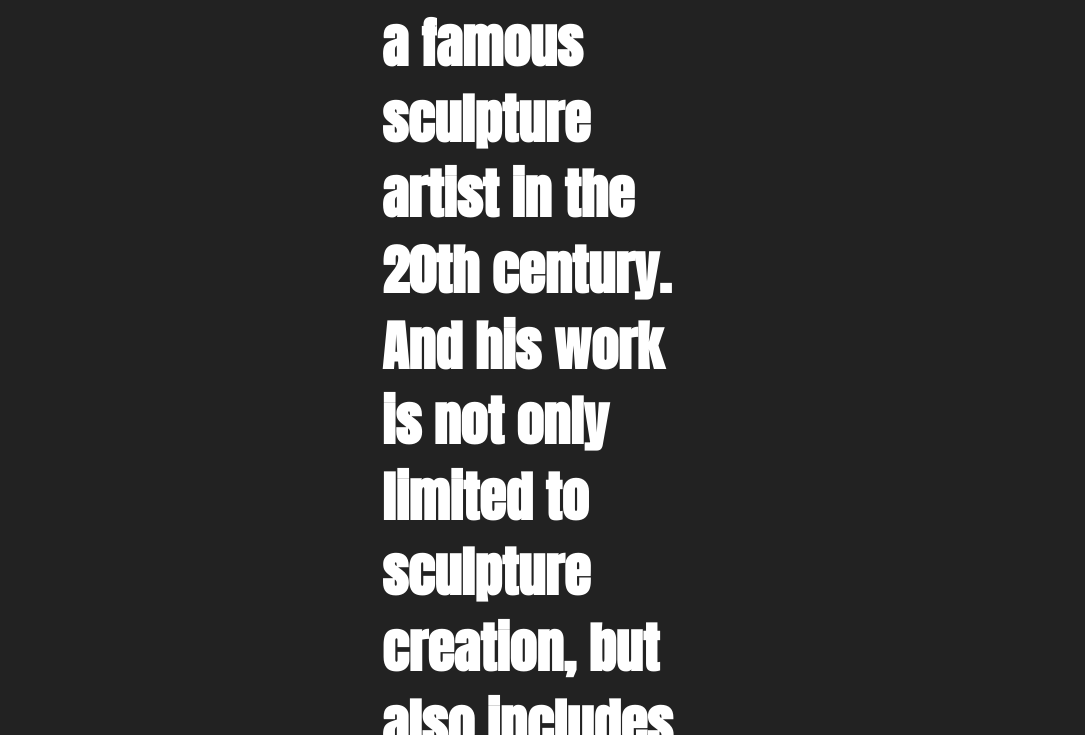
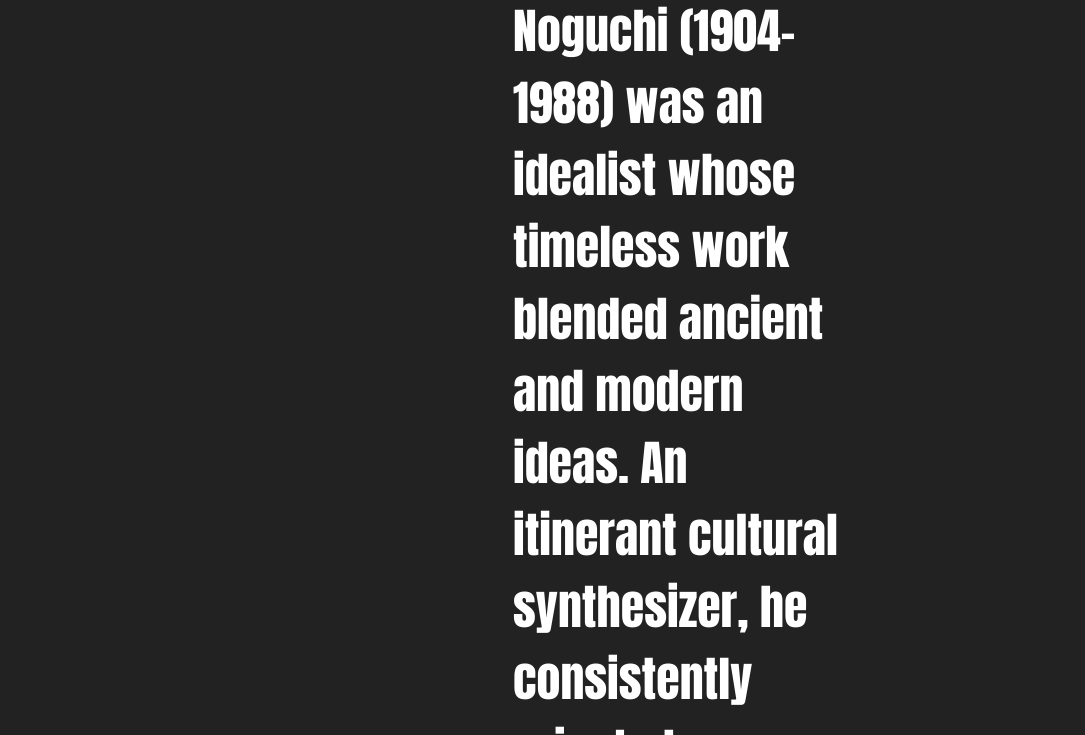
Before and after one commit to yttj/core-int-pucd-2035_yu, a website: page projects/css-grid-1.html in a window 1280 px wide. Shown: the part 365-1100 px from the top of the page, without its empty margins (98-1183 px from the left). Drawn offline with Linux system fonts and the light colour scheme; files that its build step writes are made by us from their sources; files whose address does not match are found by name.

Commit message:
Update css-grid-1.html

```diff
--- a/projects/css-grid-1.html
+++ b/projects/css-grid-1.html
@@ -12,25 +12,35 @@
     <meta property="og:url" content="">
     <meta property="og:image" content="">
 
-  <link rel="manifest" href="site.webmanifest">
-  <link rel="apple-touch-icon" href="icon.png">
+    <link rel="manifest" href="../site.webmanifest">
+    <link rel="apple-touch-icon" href="../icon.png">
     <!-- Place favicon.ico in the root directory -->
 
-  <link rel="stylesheet" href="css/normalize.css">
-  <link rel="stylesheet" href="css/main.css">
+    <link rel="stylesheet" href="../css/normalize.css">
+    <link rel="stylesheet" href="../css/main.css">
 
     <meta name="theme-color" content="#fafafa">
   </head>
 
 <body>
 
-  <!-- Add your site or application content here -->
-  <main>
+  <main class="type-sample">
+
+    <section class="intro-block">
       <h1>Isamu Noguchi</h1>
-    <h2>Isamu Noguchi (1904-1988), a Japanese American, was a famous sculpture artist in the 20th century. And his work is not only limited to sculpture creation, but also includes home design. Many classic design works have been left in many fields such as urban public art and courtyard space design.
-    </h2>
-    <img src="img/IMG_8501.jpg" />
+    </section>
+
+
+      <section class="article">
+        <P>One of the most significant artists of the 20th century, Isamu Noguchi (1904–1988) was an idealist whose timeless work blended ancient and modern ideas. An itinerant cultural synthesizer, he consistently rejected categorization and the false dichotomies of his time, espoused globalism and anticipated the social practice of art by several decades. Primarily a sculptor, Noguchi’s expansive, interdisciplinary practice included public projects, gardens, playgrounds, furniture, lighting and set design, all informed by an abiding view that nature was of fundamental importance to the human condition and a determination to make work which encouraged this belief.</P>
+
+<P>Born in 1904 in Los Angeles to a Japanese father and an American mother, Noguchi’s early years were marked by upheaval and loneliness. Straddling continents and cultures and negotiating the perceived dichotomies of ‘East’ and ‘West,’ was, he later recognized, the defining characteristic of his artistic evolution. During the 1920s he lived in New York working as an academic sculptor, but despite early success soon changed direction, leaving for Paris in 1927 where he became the first and only assistant of Constantin Brancusi. Returning to New York in 1929, Noguchi met architect, inventor and social revolutionary R. Buckminster Fuller, who would remain a lifelong friend and mentor, and the dancer and choreographer Martha Graham, with whom he would collaborate on set designs for the next 40 years.</P>
+  </section>
     </main>
+
+  <script src="js/vendor/modernizr-3.11.2.min.js"></script>
+  <script src="js/plugins.js"></script>
+  <script src="js/main.js"></script>
 
   <!-- Google Analytics: change UA-XXXXX-Y to be your site's ID. -->
   <script>
```
Lines whose indentation alone changed are shown as unchanged.
